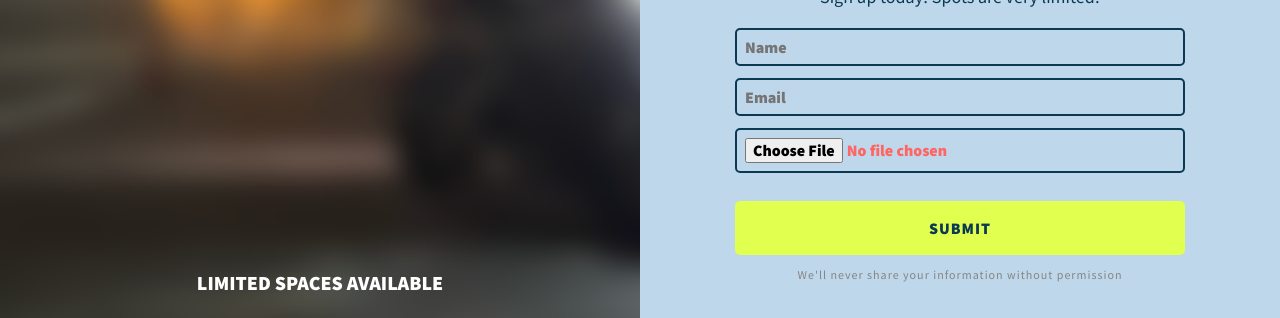
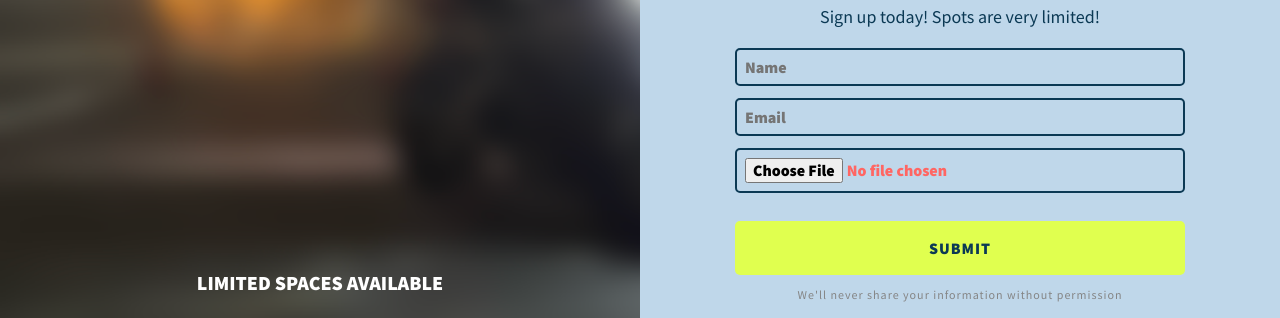
Before and after one commit to MrFranksJr/responsive-splashpage, a website built with Vite: page index.html in a window 1280 px wide. Shown: the part 482-800 px from the top of the page. Built offline with nearby package versions, Linux system fonts and the light colour scheme.

Commit message:
style updates

```diff
--- a/styles.css
+++ b/styles.css
@@ -6,7 +6,7 @@ body {
     font-family: 'Source Sans Pro', sans-serif;
     color: #0B3954;
     margin: 0;
-    height: 100vh;
+    min-height: 100vh;
     display: flex;
     flex-direction: column;
 }
@@ -96,7 +96,6 @@ p {
     align-items: center;
     padding-top: 2.5em;
     background-color: #BFD7EA;
-    flex-grow: 1;
 }
 
 .img-main {
@@ -190,6 +189,5 @@ input:focus {
 
     .main-content {
         justify-content: center;
-        padding-top: 0;
     }
 }
```
